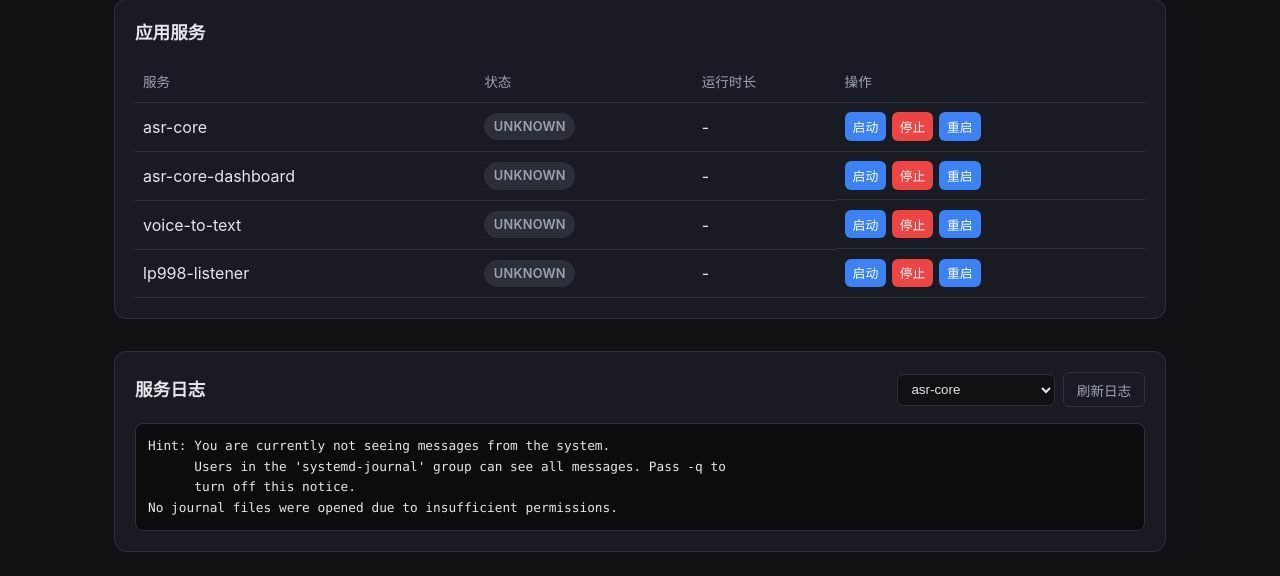
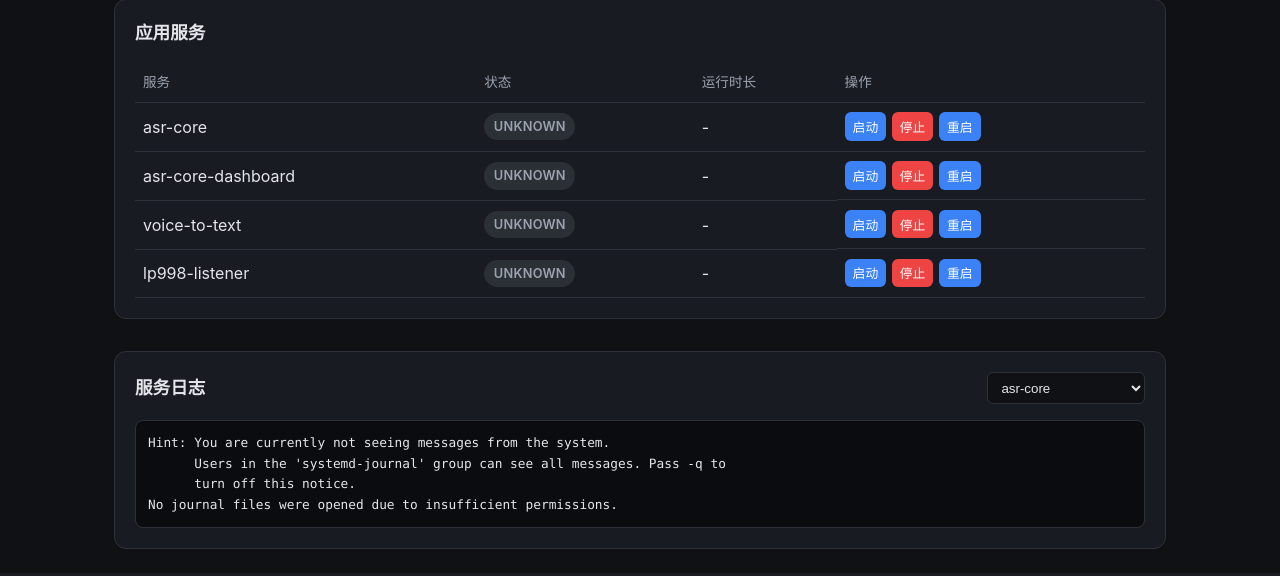
Before and after one commit to guisongchen/asr_core, a FastAPI app: page / in a window 1280 px wide. Shown: the part 414-990 px from the top of the page. After the commit the page ends 963 px from the top, so only its background shows below. Run offline with FastAPI, Linux system fonts and the light colour scheme.

Commit message:
refactor: merge two refresh buttons into one unified button
- Single refresh button in header refreshes both status panel and logs
- Remove standalone logs refresh button
- Logs-content responds to unified refresh event

```diff
--- a/src/asr_core/dashboard/static/style.css
+++ b/src/asr_core/dashboard/static/style.css
@@ -218,11 +218,6 @@ button.htmx-request::after {
     background: var(--bg);
     color: var(--text);
 }
-.logs-controls {
-    display: flex;
-    gap: 0.5rem;
-    align-items: center;
-}
 .logs-box {
     background: #0b0c0f;
     border: 1px solid var(--border);
--- a/src/asr_core/dashboard/templates/base.html
+++ b/src/asr_core/dashboard/templates/base.html
@@ -16,7 +16,7 @@
                     <p class="subtitle">模型管理 &middot; 推理监控 &middot; GPU 状态</p>
                 </div>
                 <button class="refresh-btn"
-                        onclick="htmx.trigger('#status-panel','refresh')">刷新</button>
+                        onclick="htmx.trigger('#status-panel','refresh');htmx.trigger('#logs-content','refresh')">刷新</button>
             </div>
         </header>
         {% block content %}{% endblock %}
--- a/src/asr_core/dashboard/templates/index.html
+++ b/src/asr_core/dashboard/templates/index.html
@@ -9,7 +9,6 @@
 <section class="logs-section">
     <div class="section-header">
         <h2>服务日志</h2>
-        <div class="logs-controls">
         <select id="log-service"
                 hx-get="/partials/logs/asr-core"
                 hx-target="#logs-content"
@@ -18,16 +17,11 @@
             <option value="{{ svc }}"{% if svc == "asr-core" %} selected{% endif %}>{{ svc }}</option>
             {% endfor %}
         </select>
-            <button class="refresh-btn"
-                    hx-get="/partials/logs"
-                    hx-include="#log-service"
-                    hx-target="#logs-content">刷新日志</button>
-        </div>
     </div>
     <div id="logs-content" class="logs-box"
          hx-get="/partials/logs/asr-core"
          hx-target="this"
-         hx-trigger="load">
+         hx-trigger="load, refresh from:body">
         {% include "partials/logs.html" %}
     </div>
 </section>
```
Lines whose indentation alone changed are shown as unchanged.
